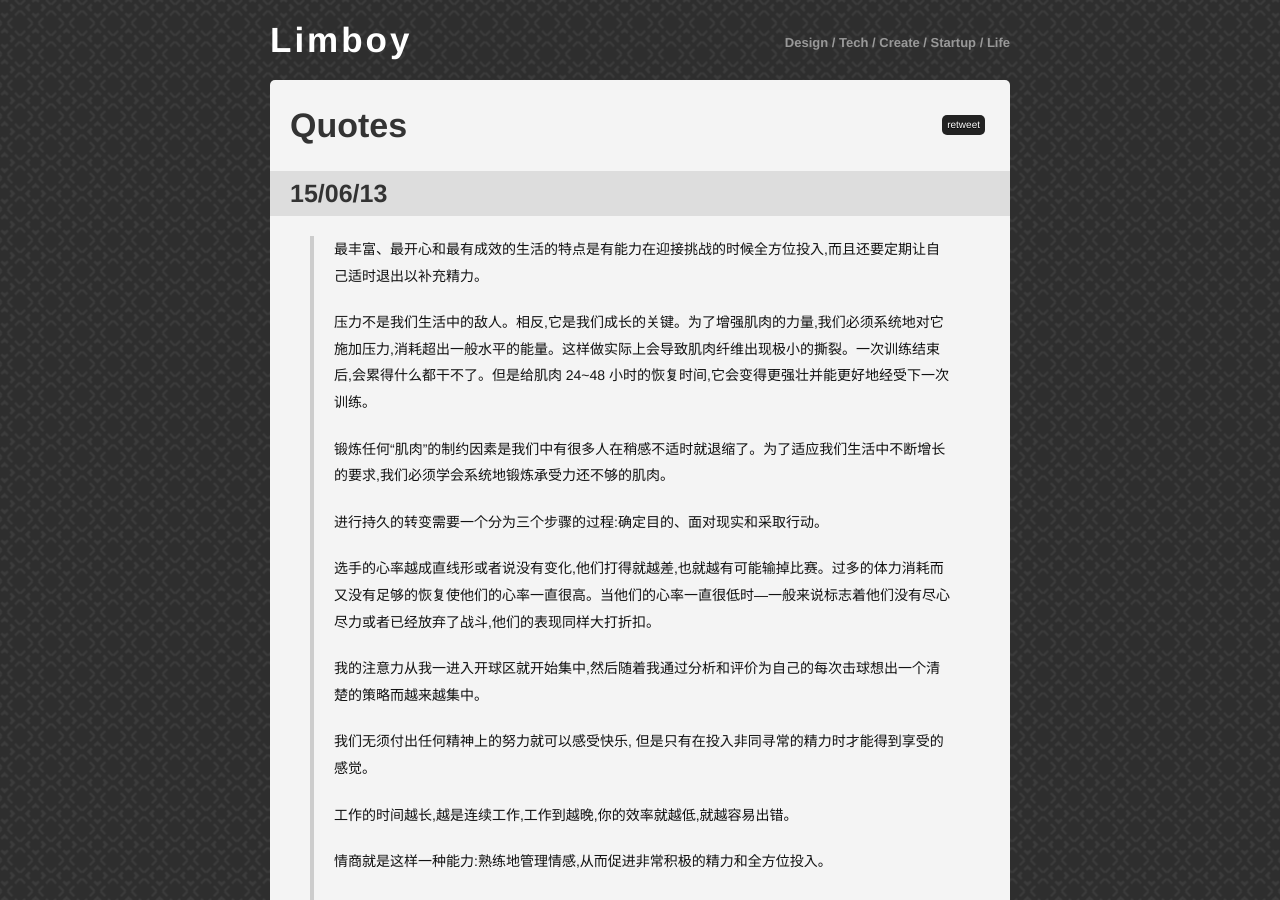
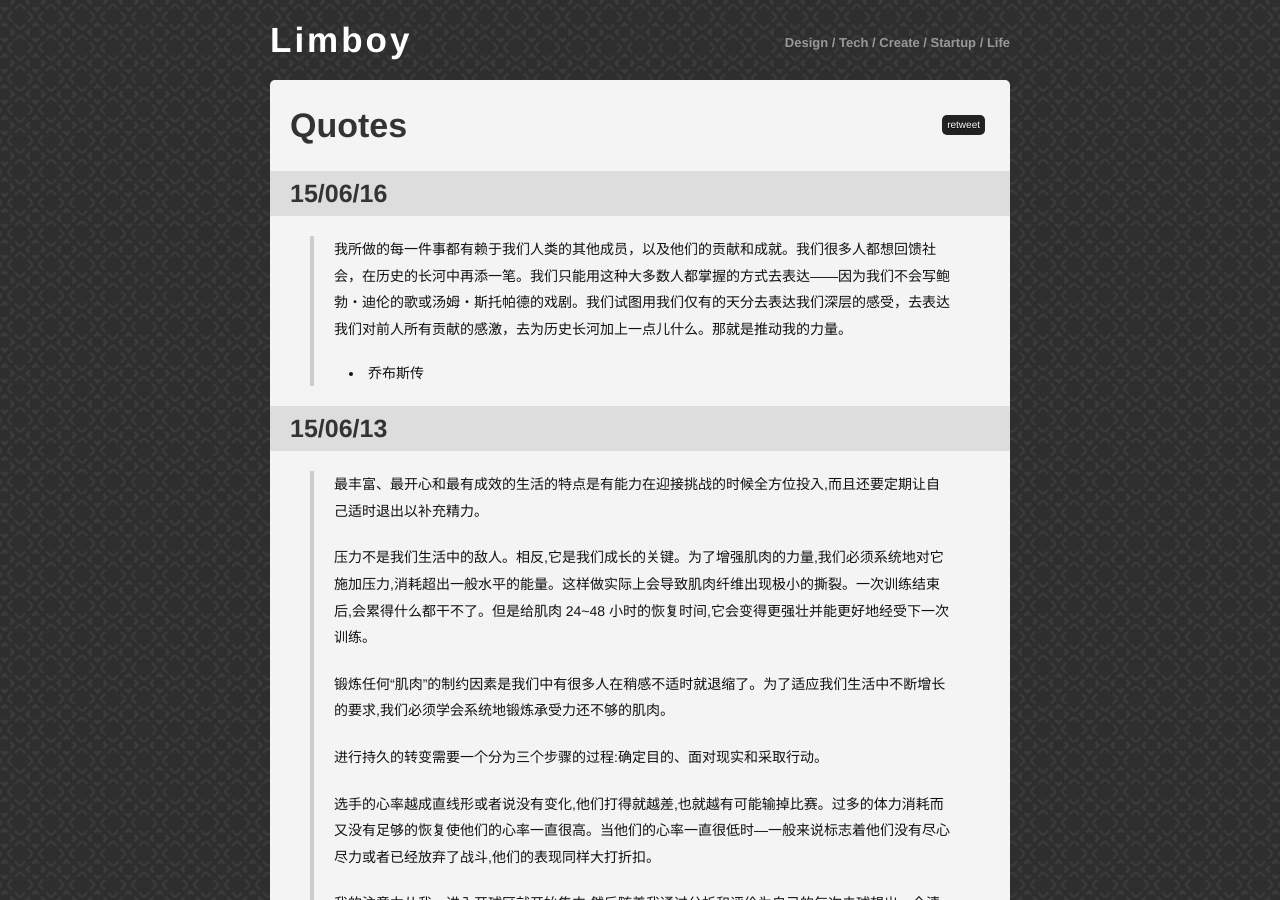
Before and after one commit to limboy/lzyy.github.com, a Jekyll site: the page built from quotes.md, in a window 1280 px wide and 900 px high. Built offline with Jekyll 4.4.1, drawn with Linux system fonts in a browser that asks for light colours; Markdown is read by kramdown in place of the engine named in the settings; comment, search, counter and statistics services are not loaded.

Commit message:
Add a Quote

```diff
--- a/quotes.md
+++ b/quotes.md
@@ -2,6 +2,11 @@
 layout: post
 title: Quotes
 ---
+
+### 15/06/16
+> 我所做的每一件事都有赖于我们人类的其他成员，以及他们的贡献和成就。我们很多人都想回馈社会，在历史的长河中再添一笔。我们只能用这种大多数人都掌握的方式去表达——因为我们不会写鲍勃・迪伦的歌或汤姆・斯托帕德的戏剧。我们试图用我们仅有的天分去表达我们深层的感受，去表达我们对前人所有贡献的感激，去为历史长河加上一点儿什么。那就是推动我的力量。
+>
+> - 乔布斯传
 
 ### 15/06/13
 
```
